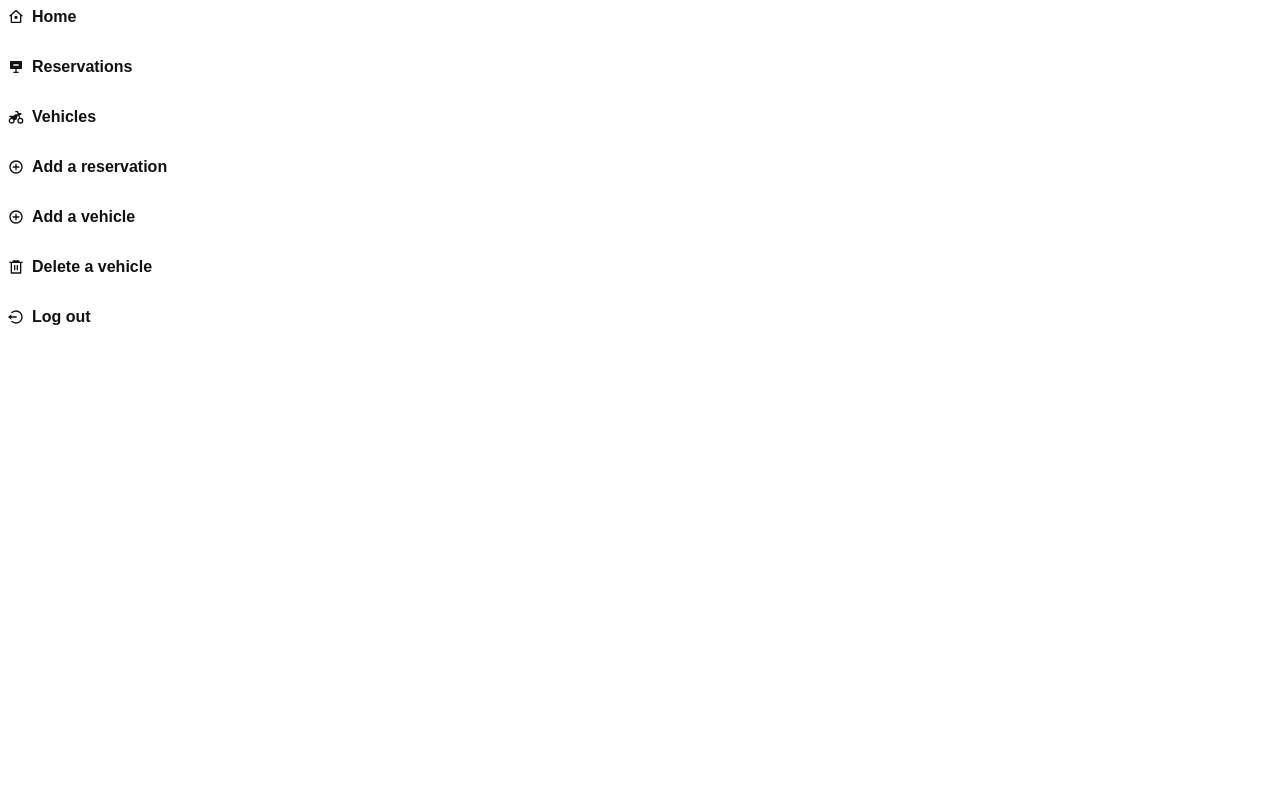
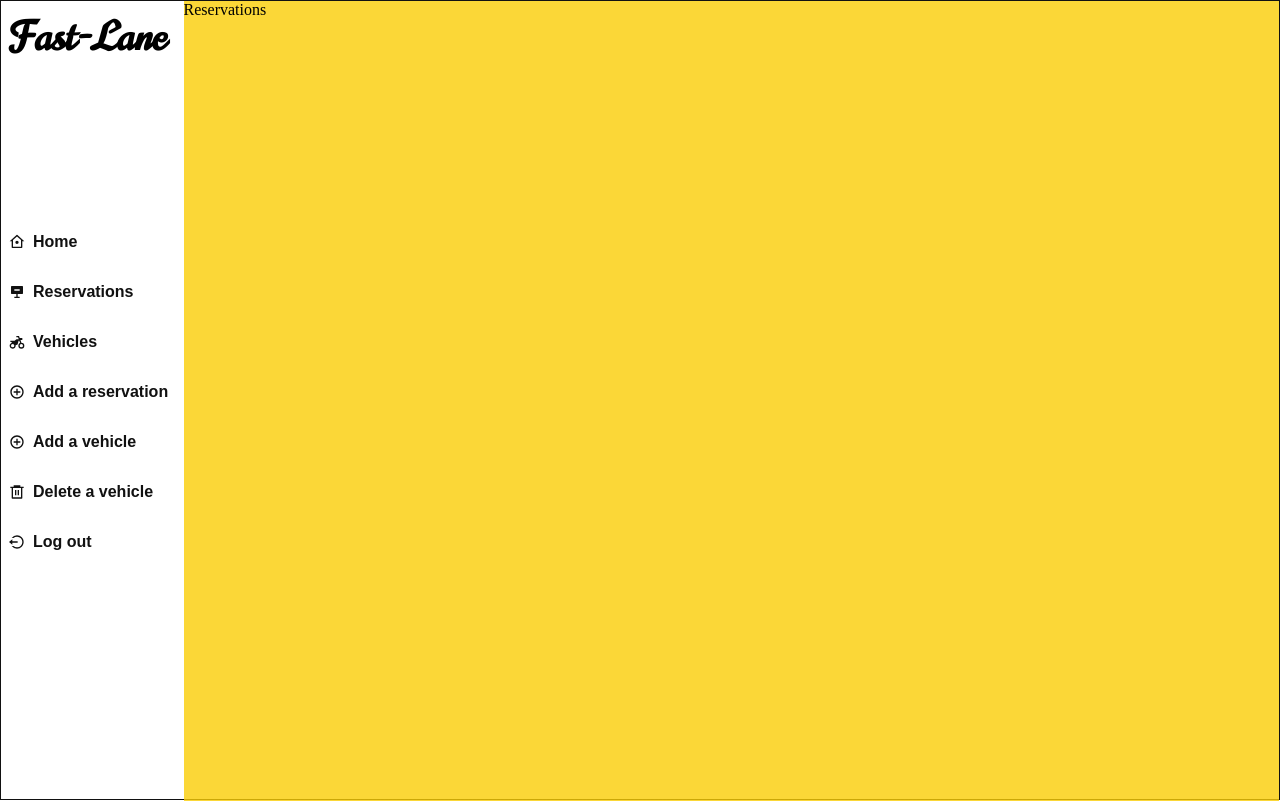
Before and after one commit to Khaled-AlKhateeb/fast-lane-reservations_frontend, a React (Create React App) app: page /reservations in a window 1280 px wide. Built offline with nearby package versions, Linux system fonts and the light colour scheme.

Commit message:
Modify nav and create dumb reservation page

```diff
--- a/package.json
+++ b/package.json
@@ -38,8 +38,8 @@
     ]
   },
   "devDependencies": {
-    "@babel/core": "^7.21.0",
-    "@babel/eslint-parser": "^7.19.1",
+    "@babel/core": "^7.21.3",
+    "@babel/eslint-parser": "^7.21.3",
     "@babel/plugin-syntax-jsx": "^7.18.6",
     "@babel/preset-env": "^7.20.2",
     "@babel/preset-react": "^7.18.6",
--- a/src/App.css
+++ b/src/App.css
@@ -1,3 +1,5 @@
+@import url('https://fonts.googleapis.com/css2?family=Inter&family=Norican&family=Poppins&family=Roboto&display=swap');
+
 * {
   padding: 0;
   margin: 0;
@@ -6,6 +8,8 @@
 
 .App {
   display: flex;
+  height: 100%;
+  /* border: 1px solid #111; */
 }
 
 .navApp {
@@ -15,3 +19,9 @@
 .navRoute {
   flex: 6;
 }
+
+.AppDiv {
+  height: 100vh;
+  border: 1px solid #111;
+  /* display: flex; */
+}
--- a/src/App.js
+++ b/src/App.js
@@ -1,23 +1,40 @@
+/* eslint-disable */
 import './App.css';
 import { Route, Routes } from 'react-router-dom';
 import Login from './components/pages/Login';
 import Splash from './components/pages/Splash';
 import Register from './components/pages/Register';
 import Nav from './components/left/Nav';
+import Reservations from './components/reservation/Reservations';
 
 function App() {
+  const currentUser = true;
   return (
+    <div className="AppDiv">
+      {currentUser
+        ?
+        (
           <div className="App">
             <div className="navApp">
               <Nav />
             </div>
             <div className="navRoute">
               <Routes>
+                <Route path="/reservations" element={<Reservations />} />
+                <Route path="/register" element={<Register />} />
+              </Routes>
+            </div>
+          </div>
+        )
+        :
+        (
+          <Routes>
             <Route index element={<Splash />} />
             <Route path="/login" element={<Login />} />
             <Route path="/register" element={<Register />} />
           </Routes>
-      </div>
+        )}
+
     </div>
 
   );
--- a/src/components/left/Nav.jsx
+++ b/src/components/left/Nav.jsx
@@ -8,16 +8,17 @@ import './style/nav.css';
 
 const Nav = () => (
   <div className="NavDiv">
+    <h2 className="NavH2">Fast-Lane</h2>
     <nav>
       <ul>
         <Link to="/" className="link">
           <RiHome7Line />
           Home
         </Link>
-        <li className="link">
+        <Link to="/reservations" className="link">
           <RiReservedFill />
           Reservations
-        </li>
+        </Link>
         <li className="link">
           <RiMotorbikeFill />
           Vehicles
--- a/src/components/left/style/nav.css
+++ b/src/components/left/style/nav.css
@@ -1,12 +1,21 @@
 .NavDiv {
-    display: flex;
-    font-size: 20px;
     height: 100%;
-    align-items: center;
 }
 
 .NavDiv>nav {
     width: 100%;
+    display: flex;
+    font-size: 20px;
+    height: 80%;
+    /* align-items: center; */
+    flex-direction: column;
+    justify-content: center;
+}
+
+.NavH2 {
+    font-family: 'Norican', cursive;
+    font-size: 2.5rem;
+    padding: 0.5rem;
 }
 
 .NavDiv>nav>ul {
--- /dev/null
+++ b/src/components/pages/styles/reservations.css
@@ -0,0 +1,5 @@
+.reservationsDiv {
+    height: 100vh;
+    background: linear-gradient(rgba(182, 175, 175, 0.2) 0, #facd05cc 0);
+    display: flex;
+}
--- /dev/null
+++ b/src/components/reservation/Reservations.jsx
@@ -0,0 +1,14 @@
+/* eslint-disable */
+import './../pages/styles/reservations.css'
+
+import React from 'react'
+
+const Reservations = () => (
+    <div className="reservationsDiv">
+        Reservations
+
+    </div>
+)
+
+
+export default Reservations
```
Also changed, not shown: 1 other file (tests, documents, lock files or other folders). Lines whose indentation alone changed are shown as unchanged.
